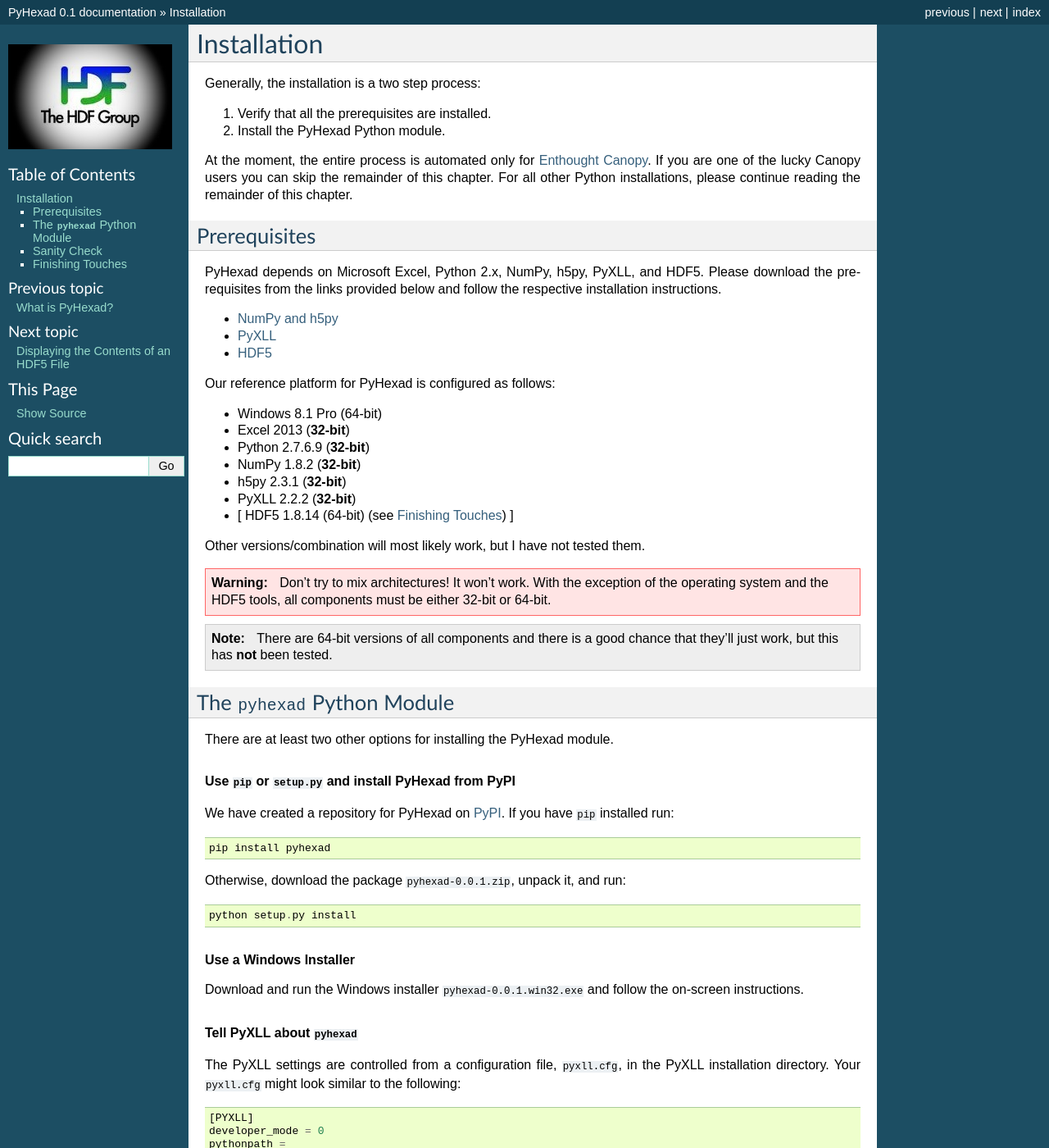
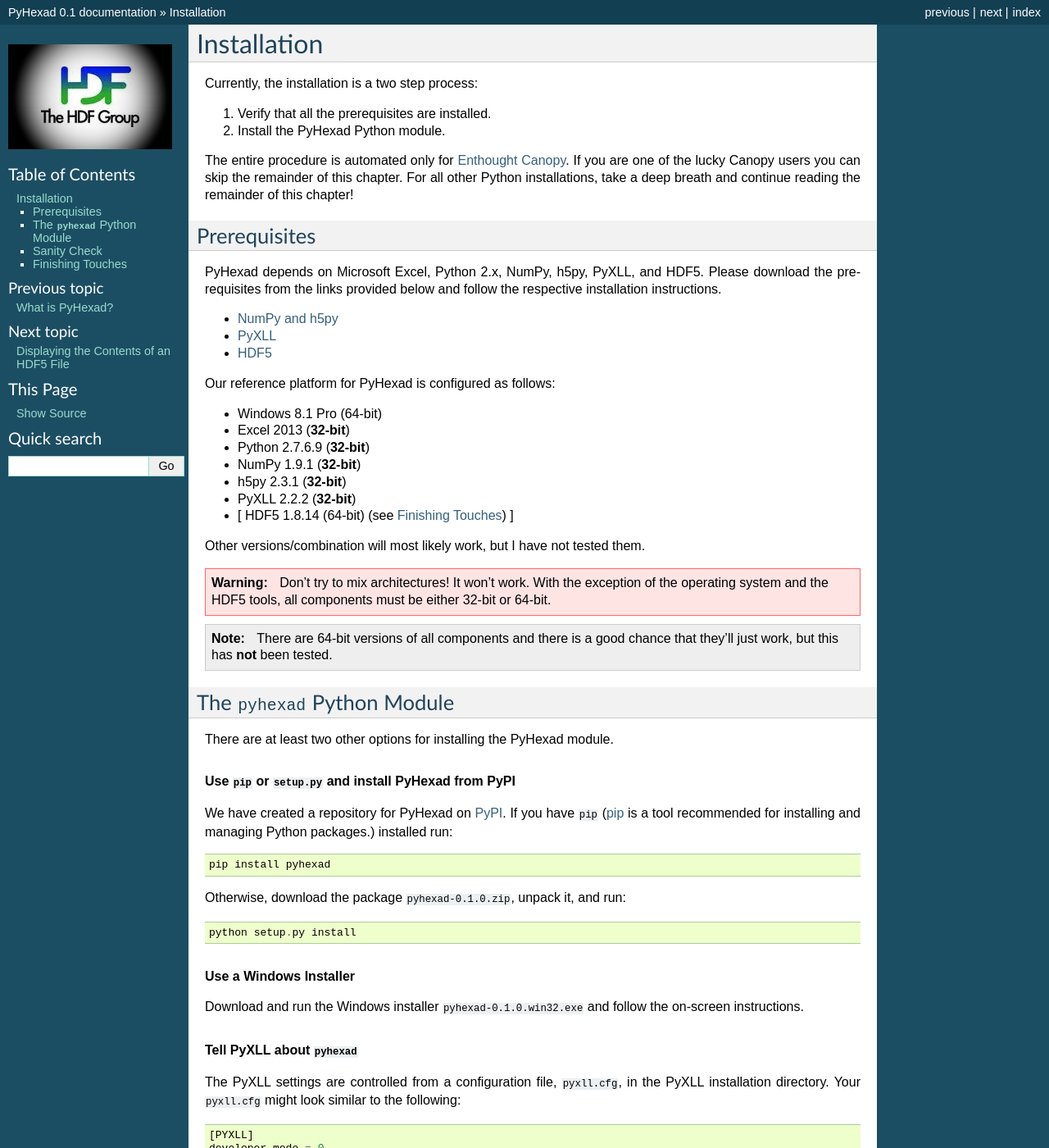
Before and after one commit to HDFGroup/PyHexad, a Sphinx documentation site: the page built from docs/installation.rst, in a window 1280 px wide and 1400 px high. Shown: the whole window at 82% size. Built offline with Sphinx 7.4.7, drawn with Linux system fonts in a browser that asks for light colours.

Commit message:
Documentation updates.

```diff
--- a/docs/installation.rst
+++ b/docs/installation.rst
@@ -2,17 +2,17 @@
 Installation
 ============
 
-Generally, the installation is a two step process:
+Currently, the installation is a two step process:
 
 1. Verify that all the prerequisites are installed.
 2. Install the |product| Python module.
 
-At the moment, the entire process is automated only for
+The entire procedure is automated only for
 `Enthought Canopy <https://enthought.com/products/canopy/>`_.
 If you are one of the lucky Canopy users you can skip the
 remainder of this chapter.
-For all other Python installations, please continue reading
-the remainder of this chapter.
+For all other Python installations, take a deep breath and continue reading
+the remainder of this chapter!
 
 .. _sec-prerequisites:
 
@@ -32,7 +32,7 @@
 * Windows 8.1 Pro (64-bit)
 * Excel 2013 (:strong:`32-bit`)
 * Python 2.7.6.9 (:strong:`32-bit`)
-* NumPy 1.8.2 (:strong:`32-bit`)
+* NumPy 1.9.1 (:strong:`32-bit`)
 * h5py 2.3.1 (:strong:`32-bit`)
 * PyXLL 2.2.2 (:strong:`32-bit`)
 * [ HDF5 1.8.14 (64-bit) (see :ref:`sec-finishing-touches`) ]
@@ -58,18 +58,20 @@
 
 We have created a repository for PyHexad on
 `PyPI <https://pypi.python.org/pypi/pyhexad>`_.
-If you have ``pip`` installed run::
+If you have ``pip`` (`pip <https://pip.pypa.io/en/latest/installing.html>`_
+is a tool recommended for installing and managing Python packages.)
+installed run::
 
   pip install pyhexad
 
-Otherwise, download the package ``pyhexad-0.0.1.zip``, unpack it, and run::
+Otherwise, download the package ``pyhexad-0.1.0.zip``, unpack it, and run::
 
   python setup.py install
 
 .. rubric:: Use a Windows Installer
 
-Download and run the Windows installer ``pyhexad-0.0.1.win32.exe`` and follow the
-on-screen instructions.
+Download and run the Windows installer ``pyhexad-0.1.0.win32.exe`` and follow
+the on-screen instructions.
 
 .. rubric:: Tell PyXLL about ``pyhexad``
 
```
